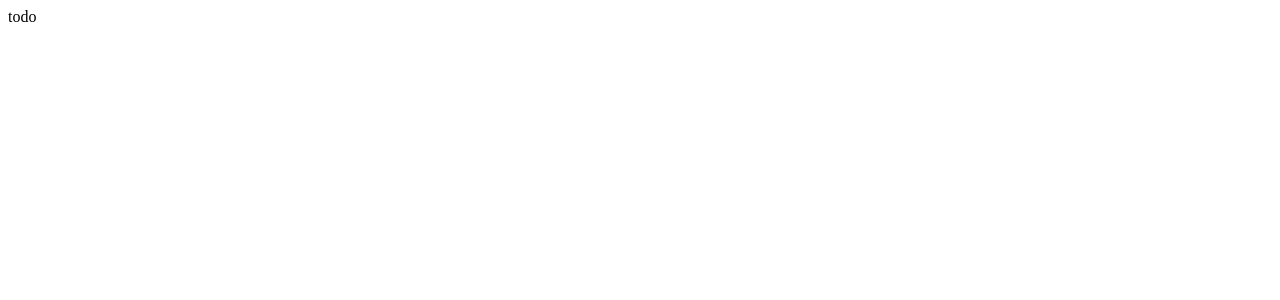
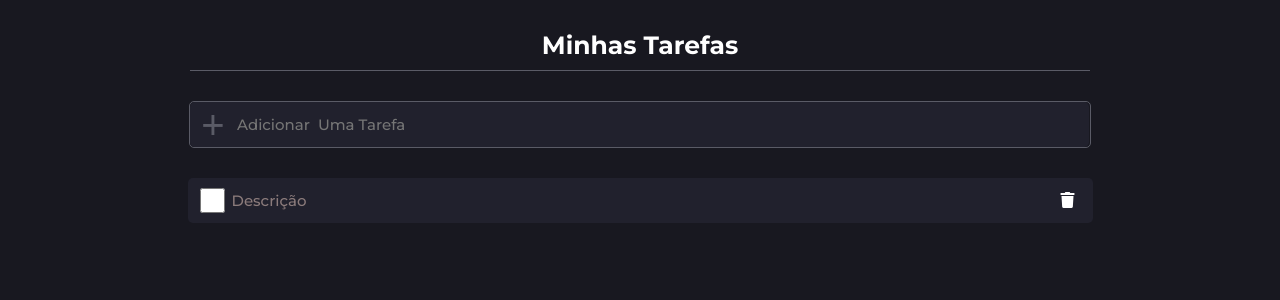
Before and after one commit to Gabriel200395/React, a React (Create React App) app in the folder projetos/todo-list/: page / in a window 1280 px wide. Shown: the top 300 px of the page. Built offline with nearby package versions, Linux system fonts and the light colour scheme.

Commit message:
finalizando frontend

```diff
--- a/projetos/todo-list/public/index.html
+++ b/projetos/todo-list/public/index.html
@@ -5,6 +5,21 @@
     <link rel="icon" href="%PUBLIC_URL%/favicon.ico" />
     <meta name="viewport" content="width=device-width, initial-scale=1" />
     <meta name="theme-color" content="#000000" />
+    <link rel="preconnect" href="https://fonts.googleapis.com" />
+    <link rel="preconnect" href="https://fonts.gstatic.com" crossorigin />
+    <link
+      href="https://fonts.googleapis.com/css2?family=Montserrat:ital,wght@0,100;0,500;0,700;1,500;1,600&family=Open+Sans&family=Roboto:ital,wght@0,900;1,900&display=swap"
+      rel="stylesheet"
+    />
+    <link
+      rel="stylesheet"
+      href="https://use.fontawesome.com/releases/v5.10.2/css/all.css"
+    />
+    <link
+      rel="stylesheet"
+      href="https://cdnjs.cloudflare.com/ajax/libs/font-awesome/5.15.3/css/all.min.css"
+    />
+
     <meta
       name="description"
       content="Web site created using create-react-app"
--- /dev/null
+++ b/projetos/todo-list/src/index.css
@@ -0,0 +1,8 @@
+*{
+    padding: 0;
+    margin: 0;
+}
+
+body{
+   background-color: #181820;
+}
--- a/projetos/todo-list/src/index.tsx
+++ b/projetos/todo-list/src/index.tsx
@@ -1,7 +1,9 @@
 import React from "react";
 import ReactDOM from "react-dom/client";
+import "./index.css"
 import App from "./page/App";
 import reportWebVitals from "./reportWebVitals";
+
 
 const root = ReactDOM.createRoot(
   document.getElementById("root") as HTMLElement
--- a/projetos/todo-list/src/page/App.tsx
+++ b/projetos/todo-list/src/page/App.tsx
@@ -1,11 +1,32 @@
-import React from 'react';
+import "./styles.css";
 
 function App() {
   return (
-    <div className="App">
-      <header className="App-header">
-         todo
-      </header>
+    <div className="page-container">
+      <div className="header-grid-page">
+        <div className="header-grid-title">
+          <h2>Minhas Tarefas</h2>
+        </div>
+      </div>
+
+      <div className="page-container-input">
+        <div className="page-grid-input">
+          <input type="text" placeholder="Adicionar  Uma Tarefa" />
+          <button>+</button>
+        </div>
+      </div>
+
+      <div className="page-container-todo-list">
+        <div className="page-grid-todo-list">
+          <div className="page-grid-todo-list-text">
+            <input type="checkbox" name="" id="" />
+            <p>Descrição</p>
+          </div>
+          <button>
+            <i className="fa fa-trash" aria-hidden="true" />
+          </button>
+        </div>
+      </div>
     </div>
   );
 }
--- /dev/null
+++ b/projetos/todo-list/src/page/styles.css
@@ -0,0 +1,125 @@
+.header-grid-page {
+  display: flex;
+  justify-content: center;
+  margin-top: 30px;
+  width: 100%;
+}
+
+.header-grid-page .header-grid-title {
+  max-width: 900px;
+  width: 100%;
+  text-align: center;
+  border-bottom: solid 1px #5a5b66;
+}
+
+.header-grid-page .header-grid-title h2 {
+  padding-bottom: 10px;
+  color: #fff;
+  font-size: 25px;
+  font-family: "Montserrat", sans-serif;
+  font-weight: 600;
+}
+
+.page-container-input {
+  display: flex;
+  justify-content: center;
+  margin-top: 30px;
+}
+
+.page-container-input .page-grid-input {
+  position: relative;
+  border: solid 1px #5a5b66;
+  border-radius: 5px;
+  margin-bottom: 30px;
+  width: 100%;
+  max-width: 900px;
+  height: 45px;
+}
+.page-container-input .page-grid-input input {
+  position: relative;
+  width: 855px;
+  height: 100%;
+  outline: none;
+  border: none;
+  background-color: #21212d;
+  border-radius: 5px;
+  padding-left: 44px;
+  color: #fff;
+  font-family: "Montserrat", sans-serif;
+  font-weight: 400;
+  font-size: 16px;
+}
+
+.page-container-input .page-grid-input input::placeholder {
+  font-size: 15px;
+  font-family: "Montserrat", sans-serif;
+  padding-left: 3px;
+}
+
+.page-container-input .page-grid-input button {
+  position: absolute;
+  left: 0px;
+  right: 0px;
+  width: 46px;
+  height: 100%;
+  background-color: transparent;
+  border: none;
+  outline: none;
+  font-size: 40px;
+  color: #5a5b66;
+  cursor: pointer;
+  top: 1px;
+}
+
+.page-container-todo-list {
+  display: flex;
+  justify-content: center;
+  align-items: center;
+}
+
+.page-container-todo-list .page-grid-todo-list {
+  width: 905px;
+  height: 45px;
+  background-color: #21212d;
+  border-radius: 5px;
+  display: flex;
+  justify-content: space-between;
+  align-items: center;
+}
+
+.page-container-todo-list .page-grid-todo-list .page-grid-todo-list-text {
+  display: flex;
+  padding-left: 12px;
+  align-items: center;
+  justify-content: center;
+}
+
+.page-container-todo-list .page-grid-todo-list .page-grid-todo-list-text input {
+  height: 25px;
+  width: 25px;
+}
+
+.page-container-todo-list .page-grid-todo-list .page-grid-todo-list-text p {
+  font-family: "Montserrat", sans-serif;
+  font-weight: 400;
+  font-size: 15px;
+  color: rgb(139, 123, 123);
+  margin-left: 7px;
+}
+
+.page-container-todo-list .page-grid-todo-list button {
+  font-family: "Montserrat", sans-serif;
+  font-weight: 400;
+  font-size: 16px;
+  color: #fff;
+  background: transparent;
+  border: none;
+  height: 100%;
+  width: 50px;
+  cursor: pointer;
+  outline: none;
+}
+
+/* #21212D
+  #5A5B66
+ */
```
